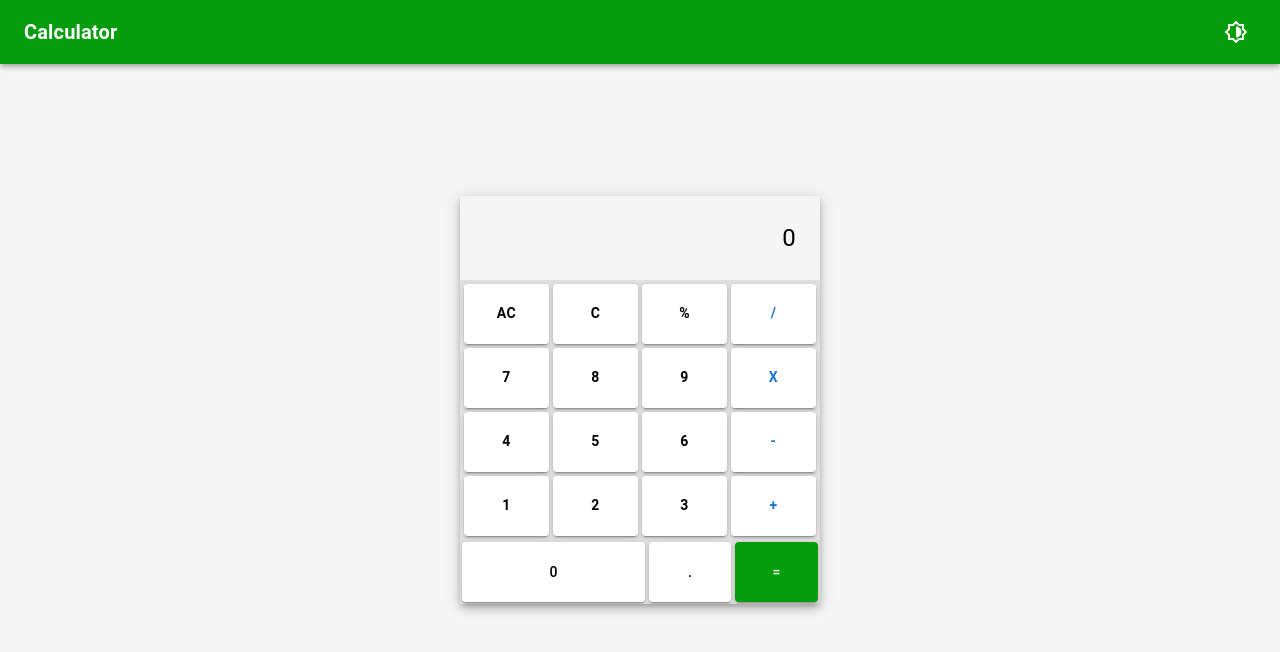
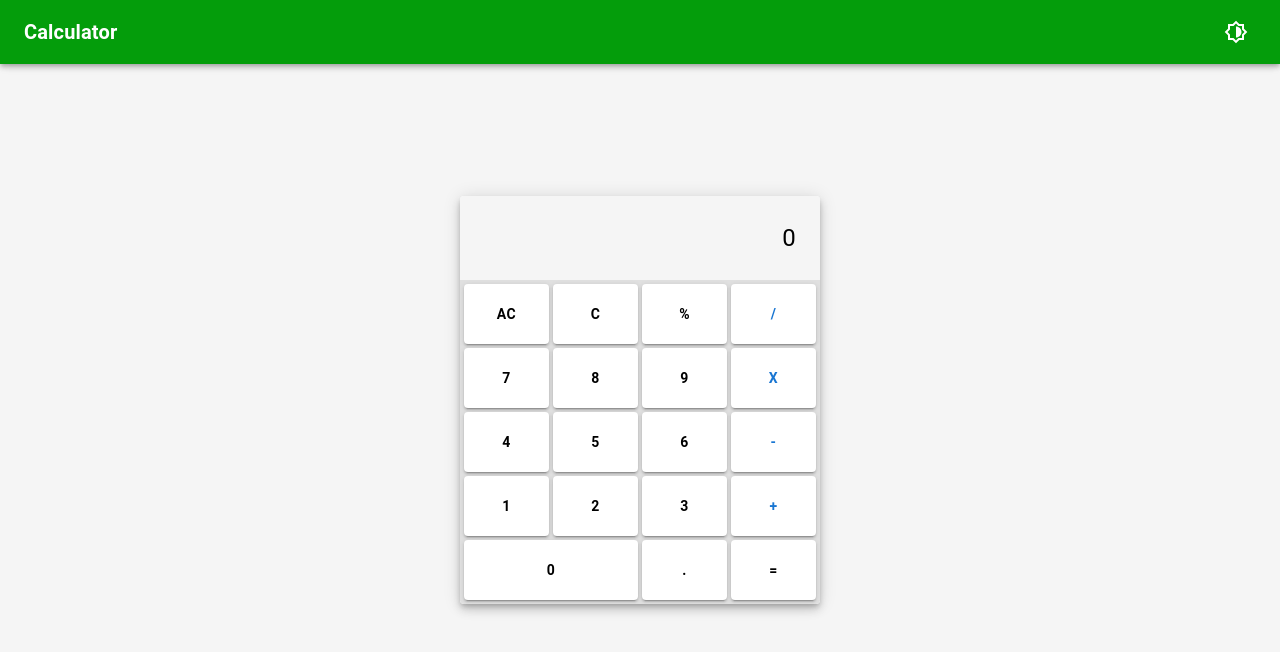
Before and after one commit to pumeha/my-calculator-app, a Next.js app: page / in a window 1280 px wide. Shown: the top 652 px of the page. Built offline with nearby package versions, Linux system fonts and the light colour scheme.

Commit message:
remove remove useEffect and made use of onClick event

```diff
--- a/package.json
+++ b/package.json
@@ -13,6 +13,7 @@
     "@emotion/styled": "^11.14.1",
     "@mui/icons-material": "^9.0.0",
     "@mui/material": "^9.0.0",
+    "mathjs": "^15.2.0",
     "next": "16.2.2",
     "react": "19.2.4",
     "react-dom": "19.2.4"
--- a/src/app/page.tsx
+++ b/src/app/page.tsx
@@ -6,12 +6,11 @@ import Box from '@mui/material/Box';
 import Grid from '@mui/material/Grid';
 import AppBar from '../components/appBar';
 import { Card } from '@mui/material';
-import { useState, useEffect, use } from 'react';
+import { useState } from 'react';
+import { evaluate } from 'mathjs';
 
 export default function Home() {
-  const [currentNumber, setCurrentNumber] = useState('');
   const [currentResult, setCurrentResult] = useState('0');
-  const [arithematicMethod, setArithematicMethod] = useState('');
   const [question, setQuestion] = useState('');
   const buttons = [
     'AC', 'c', '%', '/',
@@ -19,51 +18,30 @@ export default function Home() {
     '4', '5', '6', '-',
     '1', '2', '3', '+'
   ];
-
-  useEffect(() => {
-    if (currentResult === '0') {
-      setCurrentResult(currentNumber);
-      setCurrentNumber('');
-    } else {
-      setCurrentResult(prev => prev + currentNumber);
-      setCurrentNumber('');
-      setArithematicMethod('');
-    }
-
-  }, [currentNumber]);
-
-  useEffect(() => {
-    if (currentResult === 'Error' || currentResult === 'Infinity' || currentResult === '-Infinity' || currentResult === 'NaN') {
-      setCurrentResult('0');
-    } else if (currentResult === '0' && arithematicMethod !== '.') {
-      setCurrentResult('0');
-    } else if (arithematicMethod === 'AC') {
+  const handleButtonClick = (num: string) => {
+    if (num === '=') {
+      calculateResult();
+    } else if (num === 'AC') {
       setCurrentResult('0');
       setQuestion('');
-      setArithematicMethod('');
-    } else if (arithematicMethod === 'c') {
+    } else if (num === 'c') {
       setCurrentResult(pre => pre.slice(0, -1) || '0');
-      setArithematicMethod('');
-      setQuestion('');
-    } else if (['+', '-', 'x', '/'].includes(currentResult.slice(-1))) {
-      setCurrentResult(pre => pre.slice(0, -1) + arithematicMethod);
-      //setArithematicMethod('');
+    } else if (['+', '-', 'x', '/'].includes(currentResult.slice(-1)) && !['.', '0', '1', '2', '3', '4', '5', '6', '7', '8', '9', '%'].includes(num)) {
+      setCurrentResult(pre => pre.slice(0, -1) + num);
     } else {
-      setCurrentResult(pre => pre + arithematicMethod);
-      //setArithematicMethod('');
+      setCurrentResult(prev => prev === '0' ? num : prev + num);
     }
+  };
 
-  }, [arithematicMethod]);
 
   function calculateResult() {
     const raw = ['+', '-', 'x', '/'].includes(currentResult.slice(-1)) ? currentResult.slice(0, -1) : currentResult;
     const value = raw.replace(/x/g, '*').replace(/%/g, '/100');
 
-    setQuestion(raw+'=');
     try {
-      const evalResult = Number(parseFloat(eval(value).toFixed(6)));
+      const evalResult = Number(parseFloat(evaluate(value).toFixed(6)));
       setCurrentResult(String(evalResult));
-      setArithematicMethod('');
+      setQuestion(raw + '=');
     } catch (error) {
       setCurrentResult('Error');
     }
@@ -100,19 +78,12 @@ export default function Home() {
               spacing={0.5}
               sx={{ maxWidth: 360, bgcolor: '#e0e0e0', padding: '4px' }}
             >
-              {buttons.map((num) => (
-                <Grid size={1} key={num}>
+              {[...buttons, '0', '.', '='].map((num) => (
+                <Grid size={num === '0' ? 2 : 1} key={num}>
                   <Button
                     variant="contained"
                     fullWidth
-                    onClick={() => {
-
-                      if (!isNaN(Number(num))) {
-                        setCurrentNumber(num);
-                      } else {
-                        setArithematicMethod(num);
-                      }
-                    }}
+                    onClick={() => handleButtonClick(num)}
                     sx={{
                       bgcolor: '#ffffff',
                       color: num === '+' || num === '-' || num === 'x' || num === '/' ? '#1976d2' : '#000000',
@@ -130,61 +101,7 @@ export default function Home() {
                 </Grid>
               ))}
             </Grid>
-            <Box sx={{ display: 'flex', flexDirection: 'row', bgcolor: '#e0e0e0', gap: 0.5, p: 0.3 }}>
-              <Button
-                variant="contained"
-                onClick={() => {
-                  setCurrentNumber('0');
-                }}
 
-                sx={{
-                  bgcolor: '#ffffff',
-                  color: '#000000',
-                  height: 60,
-                  flex: 3,
-                  fontSize: '14px',
-                  boxShadow: 2,
-                  '&:hover': {
-                    bgcolor: '#e0e0e0',
-                  }, textAlign: 'left',
-                }}
-              >
-                0
-              </Button>
-              <Button
-                variant="contained"
-                onClick={() => setCurrentNumber('.')}
-                sx={{
-                  bgcolor: '#ffffff',
-                  color: '#000000',
-                  height: 60,
-                  flex: 1,
-                  fontSize: '14px',
-                  boxShadow: 2,
-                  '&:hover': {
-                    bgcolor: '#e0e0e0',
-                  },
-                }}
-              >
-                .
-              </Button>
-              <Button
-                variant="contained"
-                color='primary'
-                onClick={calculateResult}
-                sx={{
-                  height: 60,
-                  flex: 1,
-                  fontSize: '14px',
-                  boxShadow: 2,
-                  '&:hover': {
-                    bgcolor: '#e0e0e0',
-                  },
-                }}
-              >
-                =
-              </Button>
-            </Box>
           </Box>
         </Card>
       </Box>
```
Also changed, not shown: 1 other file (tests, documents, lock files or other folders).
